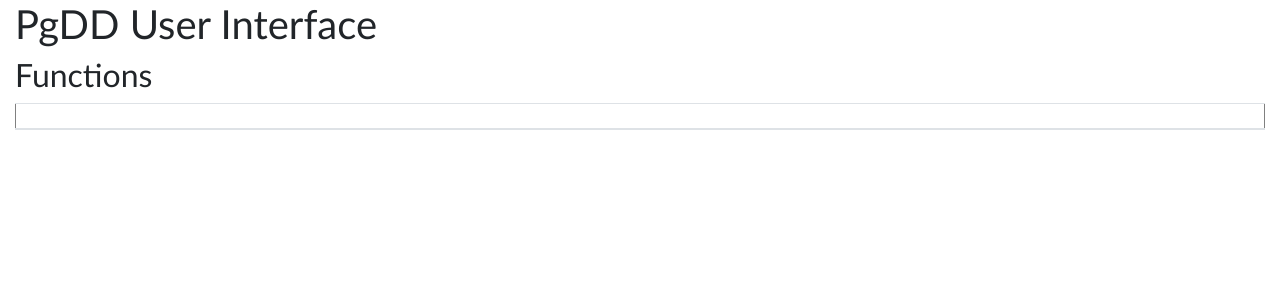
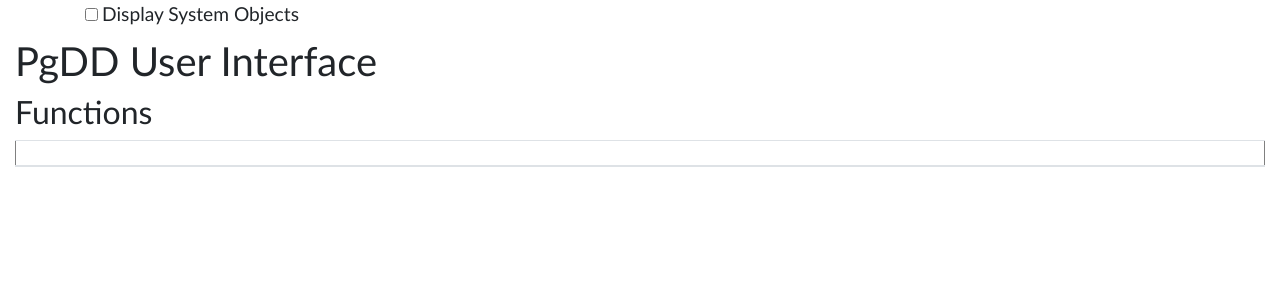
Before and after one commit to rustprooflabs/pgdd-ui, a Flask app: page /Functions in a window 1280 px wide. Shown: the part 78-378 px from the top of the page. Run offline with Flask 2, Linux system fonts and the light colour scheme; a database or web service that is not in the repository returns one stand-in record (values such as "Sample title"); lists and menus that the app fills with data are empty; some libraries are stand-ins or nearby versions.

Commit message:
Enabling checkbox toggle to hide or display system_objects.

```diff
--- a/webapp/config.py
+++ b/webapp/config.py
@@ -16,7 +16,7 @@ except KeyError:
 try:
     APP_DEBUG = os.environ['APP_DEBUG']
 except KeyError:
-    APP_DEBUG = True
+    APP_DEBUG = False
 
 
 # Required for CSRF protection in Flask, please set to something secret!
--- a/webapp/pgdd.py
+++ b/webapp/pgdd.py
@@ -1,15 +1,27 @@
+import logging
 from flask import session
 from webapp import db
 
 
-def set_system_objects(system_objects=False):
+LOGGER = logging.getLogger(__name__)
+
+
+def set_system_objects(system_objects):
     """Sets system_objects flag in session.
 
     Parameters
     -------------------------
     system_objects : bool
     """
+    msg = f'Setting system_objects session value: {system_objects}'
+    LOGGER.debug(msg)
     session['system_objects'] = system_objects
+    if system_objects:
+        session['system_objects_lower'] = 'true'
+    else:
+        session['system_objects_lower'] = 'false'
+    session.modified = True
+
 
 def get_system_objects():
     """Retrieves system_objects flag in session.
@@ -23,10 +35,13 @@ def get_system_objects():
     """
     system_objects = session.get('system_objects')
     if system_objects is None:
-        set_system_objects()
+        msg = 'system_objects not previously set.  Setting to default.'
+        LOGGER.info(msg)
+        set_system_objects(False)
         system_objects = session.get('system_objects')
 
     return system_objects
+
 
 def get_object_list(object_type, return_format='DataFrame'):
     """Returns the list for objects of `object_type`.
--- a/webapp/routes.py
+++ b/webapp/routes.py
@@ -1,9 +1,21 @@
 import logging
-from flask import render_template, abort, jsonify
+from flask import render_template, abort, jsonify, request
 import psycopg2.extras
 from webapp import app, pgdd, db
 
 LOGGER = logging.getLogger(__name__)
+
+
+@app.route('/_toggle_system_objects')
+def toggle_system_objects():
+    system_objects = request.args.get('system_objects')
+
+    if system_objects.lower() == 'true':
+        pgdd.set_system_objects(True)
+    else:
+        pgdd.set_system_objects(False)
+
+    return jsonify({'status': 'success'})
 
 
 @app.route("/") # Hard coding default route
--- /dev/null
+++ b/webapp/templates/_system_object_checkbox.html
@@ -0,0 +1,31 @@
+
+{% if session['system_objects'] %}
+	<input type="checkbox" id="system_objects" name="system_objects"value="true" checked />
+{% else %}
+	<input type="checkbox" id="system_objects" name="system_objects"value="true" />
+{% endif %}
+
+<label for="system_objects">Display System Objects</label>
+<br />
+
+<script type="text/javascript">
+$(document).ready(function() {
+    //set initial state.
+    $('#system_objects').val({{ session['system_objects_lower'] }});
+
+    $('#system_objects').change(function() {
+    	if(this.checked) {
+            $(this).prop("checked", true);
+        }
+        else {
+        	$(this).prop("checked", false);
+        }
+
+    	$.getJSON($SCRIPT_ROOT + '/_toggle_system_objects', {
+	      system_objects: this.checked
+	    }, function(data) {
+	    	document.location.reload();
+	    });
+    });
+});
+</script>
--- a/webapp/templates/header.html
+++ b/webapp/templates/header.html
@@ -48,5 +48,9 @@
   </div>
 </nav>
 
+</header>
 
-</header>
+
+<div class="container">
+  {% include '_system_object_checkbox.html' %}
+</div>
--- a/webapp/templates/layout.html
+++ b/webapp/templates/layout.html
@@ -17,6 +17,13 @@
     <script src="https://stackpath.bootstrapcdn.com/bootstrap/4.1.1/js/bootstrap.min.js" integrity="sha384-smHYKdLADwkXOn1EmN1qk/HfnUcbVRZyYmZ4qpPea6sjB/pTJ0euyQp0Mk8ck+5T" crossorigin="anonymous"></script>
 
     <link rel=stylesheet type=text/css href="{{ url_for('static', filename='style.css') }}">
+
+    <script type=text/javascript>
+      $SCRIPT_ROOT = {{ request.script_root|tojson|safe }};
+    </script>
+
+    <!-- Prevents favicon requests, does not exists yet. -->
+    <link rel="icon" href="data:,">
 
 </head>
 
```
Also changed, not shown: webapp/__init__.py (+7 -1 lines), webapp/templates/layout_tree.html (+7 -0 lines).
